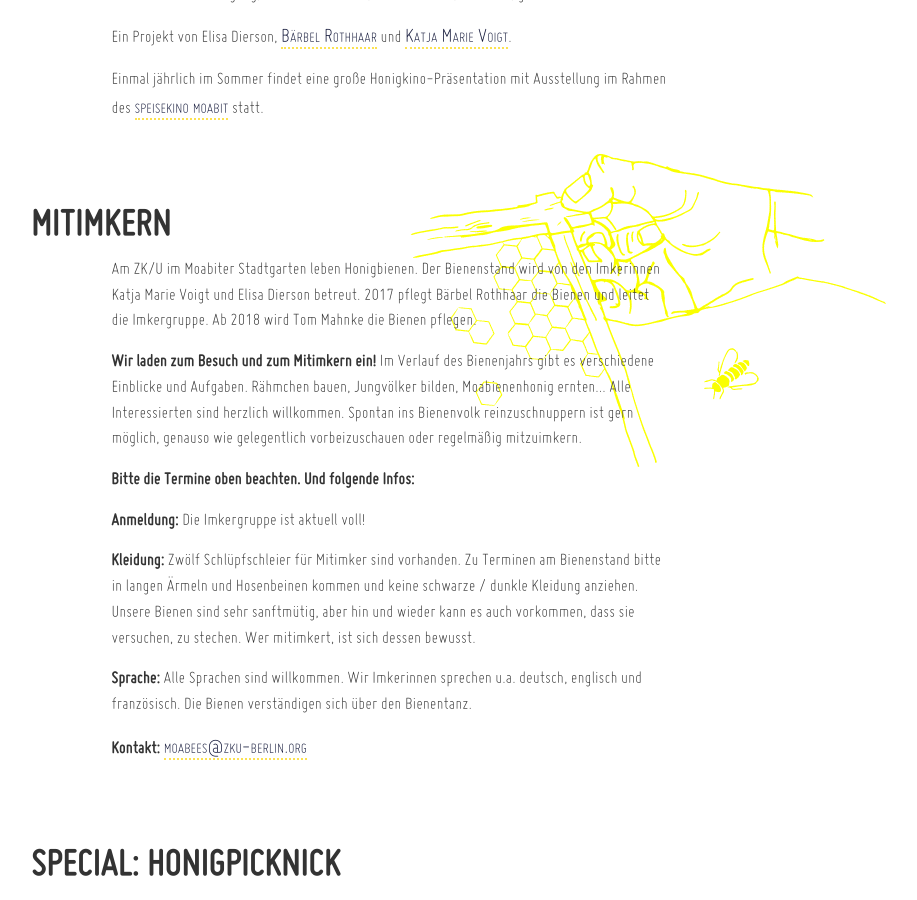
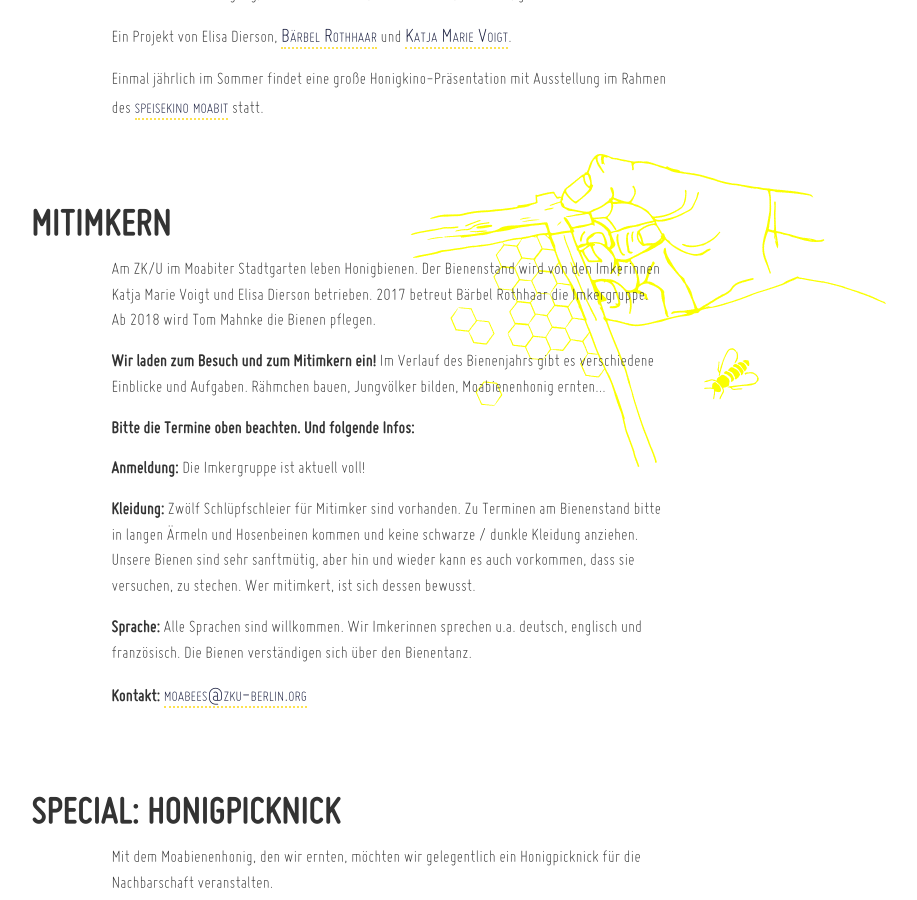
Before and after one commit to dieda/moabienen.berlin-bienenstadt.de, a Jekyll site: the page built from index.html, in a window 1280 px wide and 900 px high, scrolled down 2496 px. Shown: the whole window, without its empty margins (251-1168 px from the left). Built offline with Jekyll 4.4.1, drawn with Linux system fonts in a browser that asks for light colours.

Commit message:
Create index.html

```diff
--- a/index.html
+++ b/index.html
@@ -123,11 +123,11 @@
 </h2>
 
 <p>
-  Am ZK/U im Moabiter Stadtgarten leben Honigbienen. Der Bienenstand wird von den Imkerinnen Katja Marie Voigt und Elisa Dierson betreut. 2017 pflegt Bärbel Rothhaar die Bienen und leitet die Imkergruppe. Ab 2018 wird Tom Mahnke die Bienen pflegen.
+ Am ZK/U im Moabiter Stadtgarten leben Honigbienen. Der Bienenstand wird von den Imkerinnen Katja Marie Voigt und Elisa Dierson betrieben. 2017 betreut Bärbel Rothhaar die Imkergruppe. Ab 2018 wird Tom Mahnke die Bienen pflegen.
 </p>
 
 <p>
-  <strong>Wir laden zum Besuch und zum Mitimkern ein!</strong> Im Verlauf des Bienenjahrs gibt es verschiedene Einblicke und Aufgaben. Rähmchen bauen, Jungvölker bilden, Moabienenhonig ernten... Alle Interessierten sind herzlich willkommen. Spontan ins Bienenvolk reinzuschnuppern ist gern möglich, genauso wie gelegentlich vorbeizuschauen oder regelmäßig mitzuimkern.
+  <strong>Wir laden zum Besuch und zum Mitimkern ein!</strong> Im Verlauf des Bienenjahrs gibt es verschiedene Einblicke und Aufgaben. Rähmchen bauen, Jungvölker bilden, Moabienenhonig ernten...
 
 </p>
 
```
